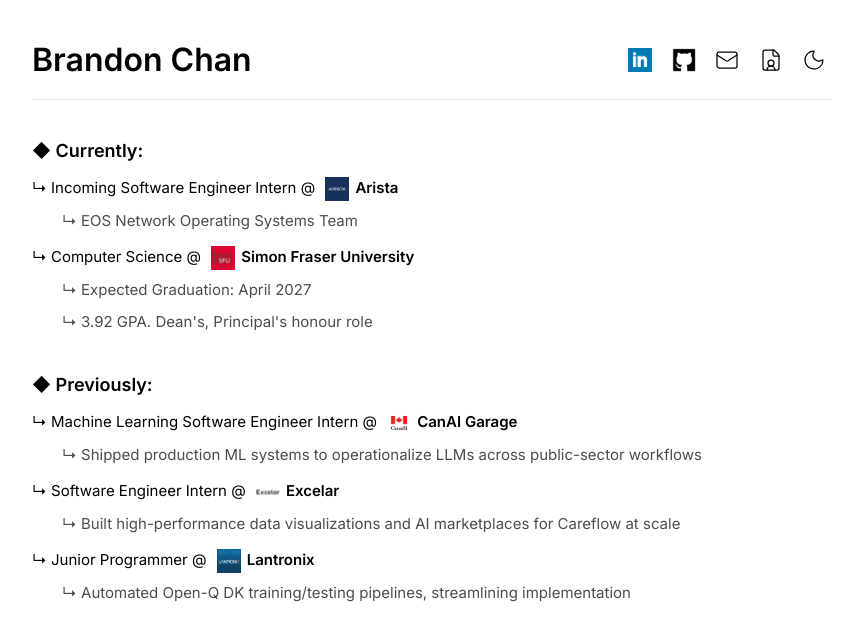
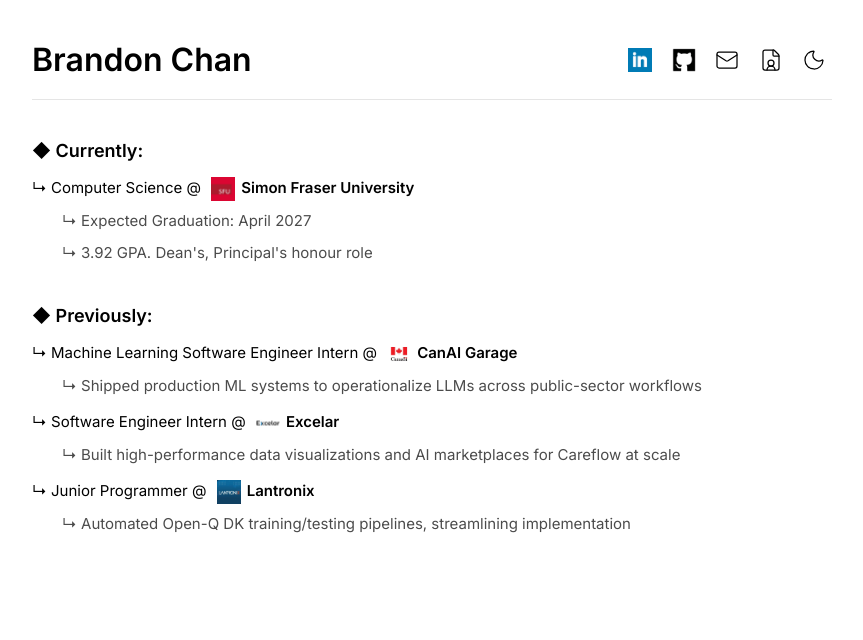
Before and after one commit to brandonChan04/personalWebsite2, a React (Create React App) app: page / in a window 1280 px wide. Shown: the top 640 px of the page, without its empty margins (208-1071 px from the left). Built offline with nearby package versions, Linux system fonts and the light colour scheme.

Commit message:
minor changes

```diff
--- a/src/App.js
+++ b/src/App.js
@@ -72,12 +72,12 @@
 
           <section className="portfolio-section">
             <h2>◆ Currently:</h2>
-            <div className="entry">
+            {/* <div className="entry">
               <p>↳ Incoming Software Engineer Intern @ <CompanyLogo src="/logos/arista.png" alt="Arista" /><strong>Arista</strong></p>
               <div style={{marginLeft: '30px'}}>
                 <p className="sub-entry">↳ EOS Network Operating Systems Team</p>
               </div>
-            </div>
+            </div> */}
             <div className="entry">
               <p>↳ Computer Science @ <CompanyLogo src="/logos/sfu.jpeg" alt="Simon Fraser University" /><strong>Simon Fraser University</strong></p>
               <div style={{marginLeft: '30px'}}>
```
